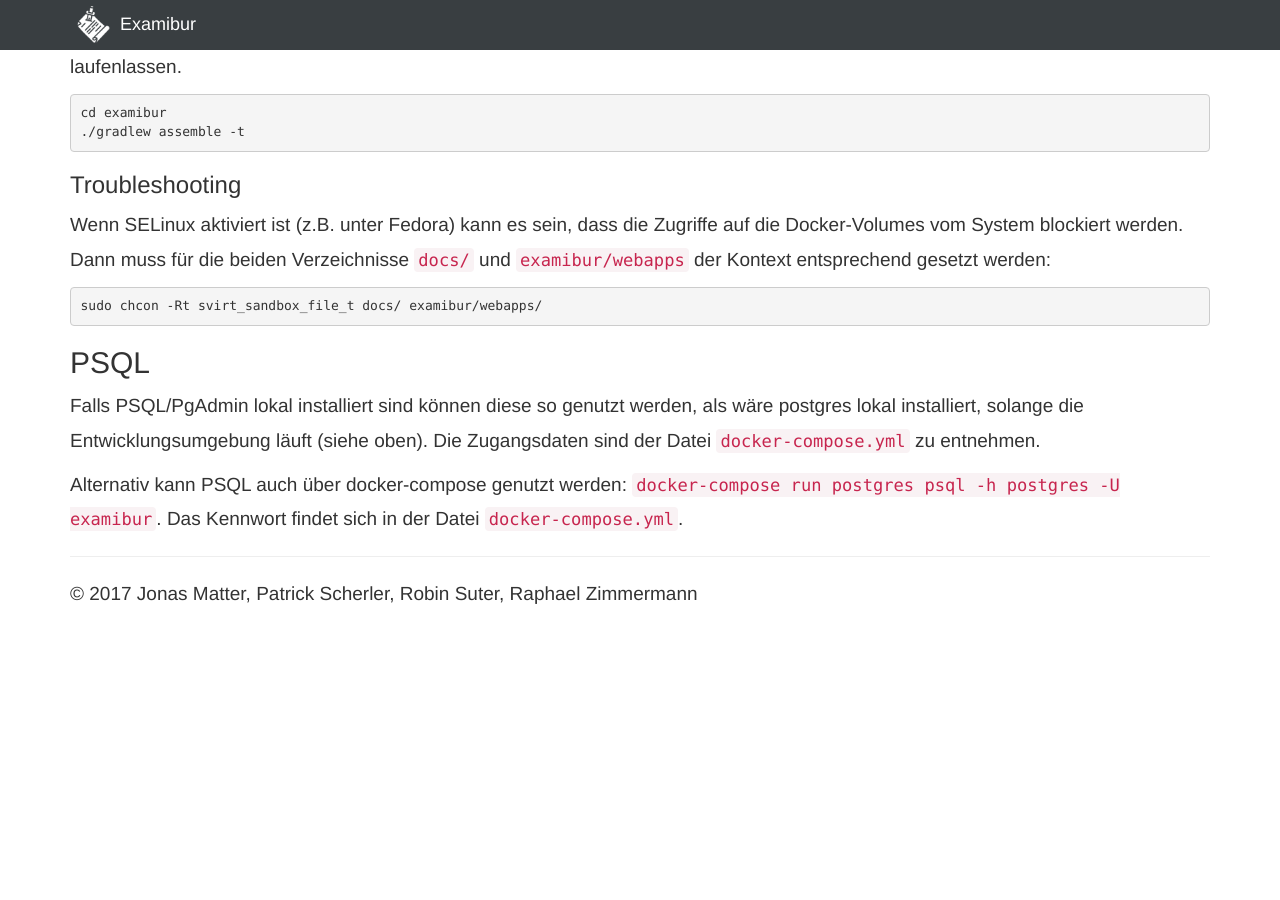
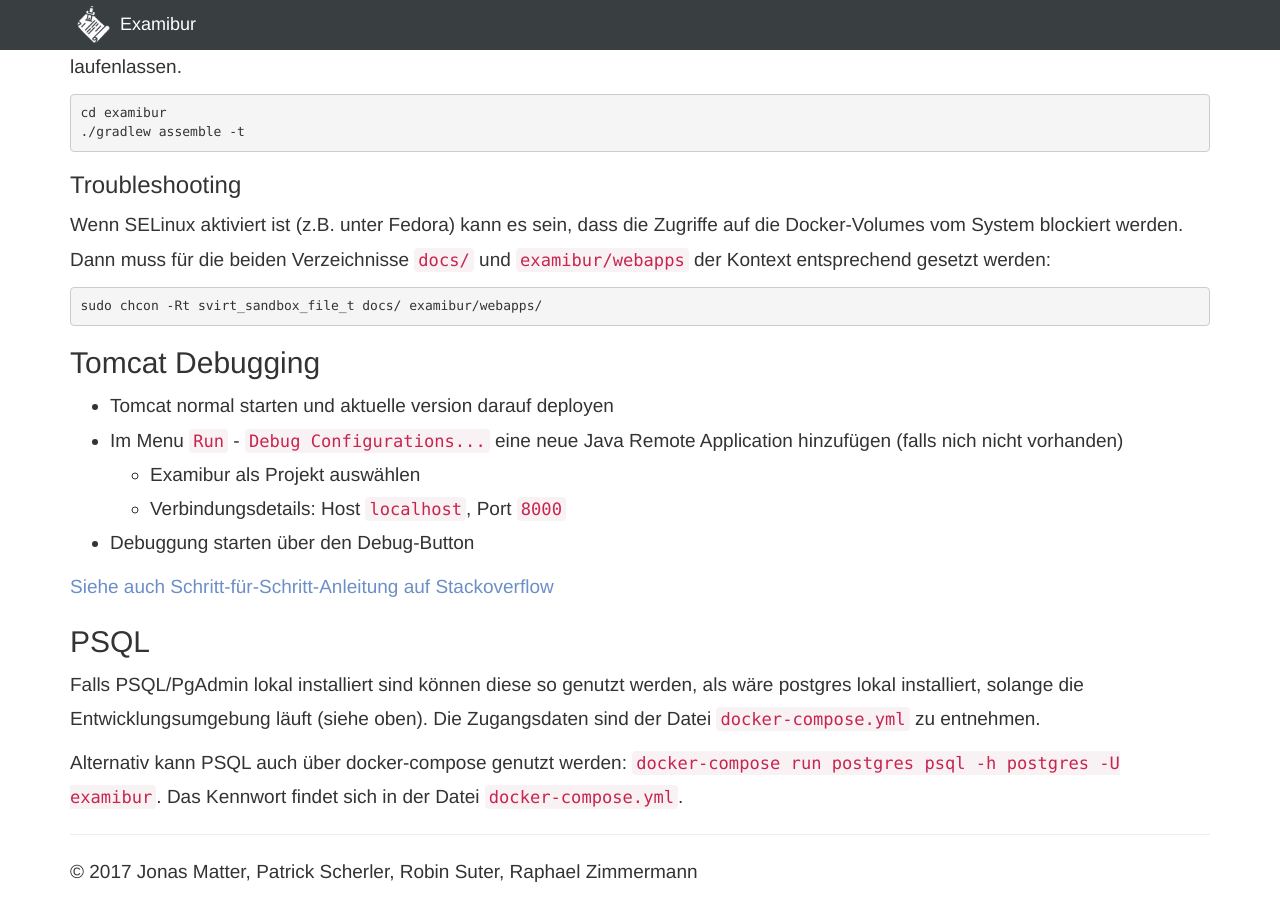
Before and after one commit to Examibur/examibur, a Jekyll site: the page built from docs/infrastruktur/dev.md, in a window 1280 px wide and 900 px high, scrolled down 1855 px. Built offline with Jekyll 4.4.1, drawn with Linux system fonts in a browser that asks for light colours; nearby versions of some CDN libraries; Markdown is read by kramdown in place of the engine named in the settings; before the commit the page ends 2476 px from its top, so only the background shows below that.

Commit message:
Add docs for remote debugging

````diff
--- a/docs/infrastruktur/dev.md
+++ b/docs/infrastruktur/dev.md
@@ -68,6 +68,17 @@ Wenn SELinux aktiviert ist (z.B. unter Fedora) kann es sein, dass die Zugriffe a
 sudo chcon -Rt svirt_sandbox_file_t docs/ examibur/webapps/
 ```
 
+## Tomcat Debugging
+
+* Tomcat normal starten und aktuelle version darauf deployen
+* Im Menu `Run` - `Debug Configurations...` eine neue Java Remote Application hinzufügen (falls nich nicht vorhanden)
+    * Examibur als Projekt auswählen
+    * Verbindungsdetails: Host `localhost`, Port `8000`
+* Debuggung starten über den Debug-Button
+
+[Siehe auch Schritt-für-Schritt-Anleitung auf Stackoverflow](http://stackoverflow.com/questions/3835612/remote-debugging-tomcat-with-eclipse)
+
+
 ## PSQL
 
 Falls PSQL/PgAdmin lokal installiert sind können diese so genutzt werden, als wäre postgres lokal installiert, solange die Entwicklungsumgebung läuft (siehe oben). Die Zugangsdaten sind der Datei `docker-compose.yml` zu entnehmen.
````
